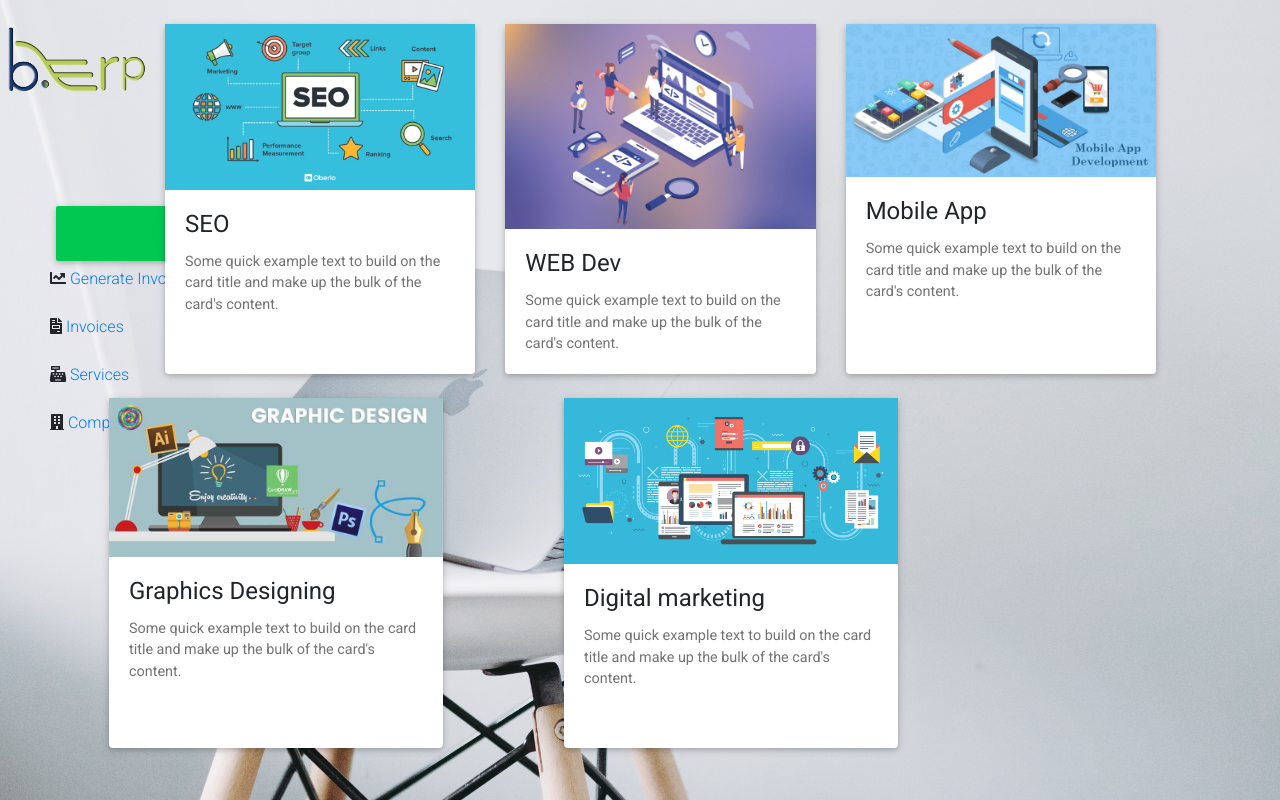
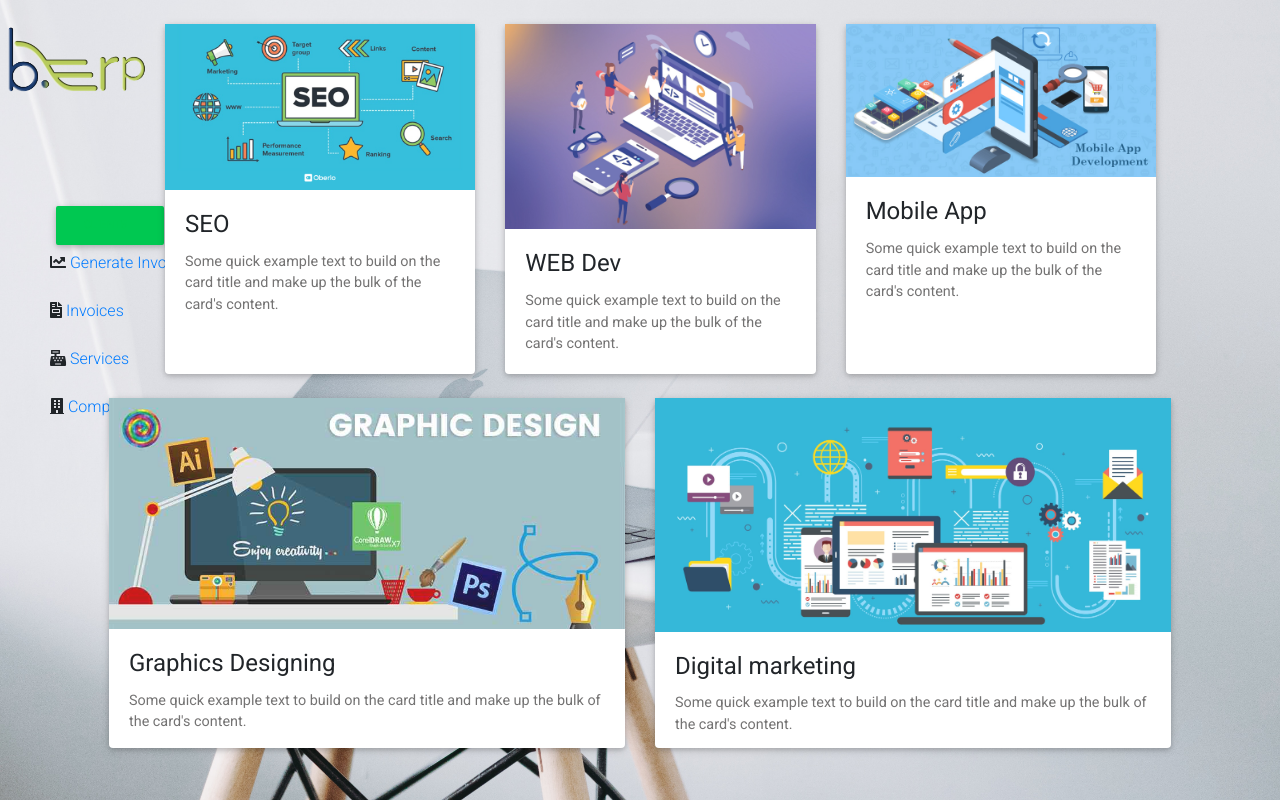
Before and after one commit to talhabutt111/bErp-invoice, a React (Create React App) app in the folder clientside/: page /services in a window 1280 px wide. Built offline with nearby package versions, Linux system fonts and the light colour scheme.

Commit message:
123 commit

```diff
--- a/clientside/src/App.js
+++ b/clientside/src/App.js
@@ -27,7 +27,7 @@ function App() {
             caret
             outline
             color="success"
-            size="lg"
+            size="md"
           >
             Clients
           </MDBDropdownToggle>
--- a/clientside/src/components/services.jsx
+++ b/clientside/src/components/services.jsx
@@ -13,7 +13,7 @@ class Services extends Component{
             <div className="container">
                 <div className="m-4">
                 <div className="row">
-                    <div className="col-sm-4">
+                    <div className="col-sm-4 col-md-4 col-lg-4 col-xl-4">
                         <MDBCard style={{ height: "350px" }}>
                             <MDBCardImage className="img-fluid" src={seo} waves />
                             <MDBCardBody>
@@ -27,7 +27,7 @@ class Services extends Component{
                         </MDBCard>
                     </div>
 
-                    <div className="col-sm-4">
+                    <div className="col-sm-4 col-md-4 col-lg-4 col-xl-4">
                         <MDBCard style={{ height: "350px" }}>
                             <MDBCardImage className="img-fluid" src={web} waves />
                             <MDBCardBody>
@@ -40,7 +40,7 @@ class Services extends Component{
                             </MDBCardBody>
                         </MDBCard>
                     </div>
-                    <div className="col-sm-4">
+                    <div className="col-sm-4 col-md-4 col-lg-4 col-xl-4">
                         <MDBCard style={{ height: "350px" }}>
                             <MDBCardImage className="img-fluid" src={mon} waves />
                             <MDBCardBody>
@@ -56,7 +56,7 @@ class Services extends Component{
                 </div><br/>
                     <div className="row">
 
-                        <div className="col-sm-4">
+                        <div className="col-sm-6 col-md-6 col-lg-6 col-xl-6">
                             <MDBCard style={{ height: "350px" }}>
                                 <MDBCardImage className="img-fluid" src={grap} waves />
                                 <MDBCardBody>
@@ -69,8 +69,8 @@ class Services extends Component{
                                 </MDBCardBody>
                             </MDBCard>
                         </div>
-                        <div className="col-sm-1"></div>
-                        <div className="col-sm-4">
+
+                        <div className="col-sm-6 col-md-6 col-lg-6 col-xl-6">
                             <MDBCard style={{ height: "350px" }}>
                                 <MDBCardImage className="img-fluid" src={digit} waves />
                                 <MDBCardBody>
```
